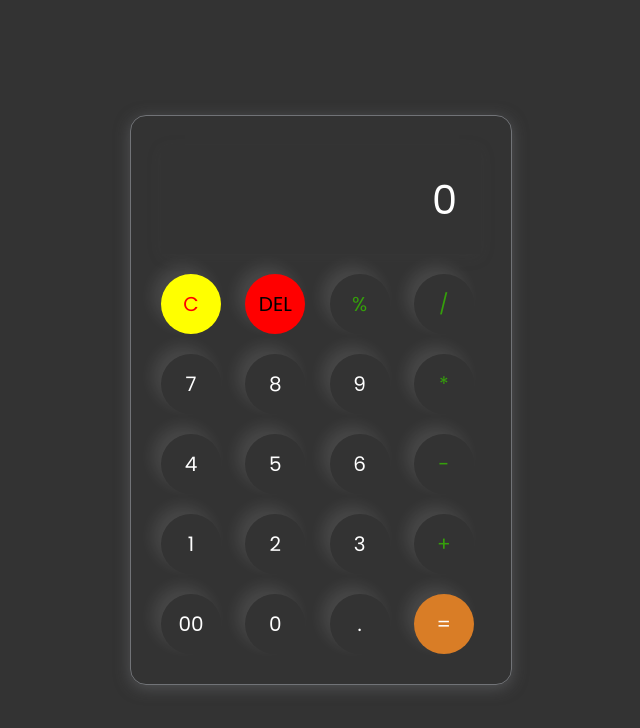
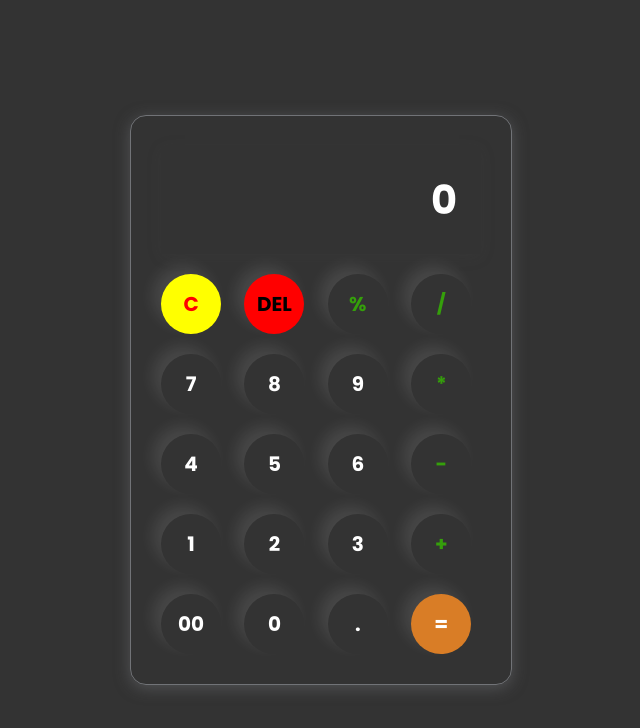
Before and after one commit to Sanni-Singh/Calculator-With-JS, a plain HTML site: page index.html in a window 1280 px wide. Shown: the whole page, without its empty margins (319-959 px from the left). Drawn offline with Linux system fonts and the light colour scheme.

Commit message:
adding font

```diff
--- a/style.css
+++ b/style.css
@@ -5,6 +5,8 @@
     padding: 0;
     box-sizing: border-box;
     font-family: "Poppins", sans-serif;
+    font-weight: 700;
+    font-style: normal;
 }
 
 body{
```
